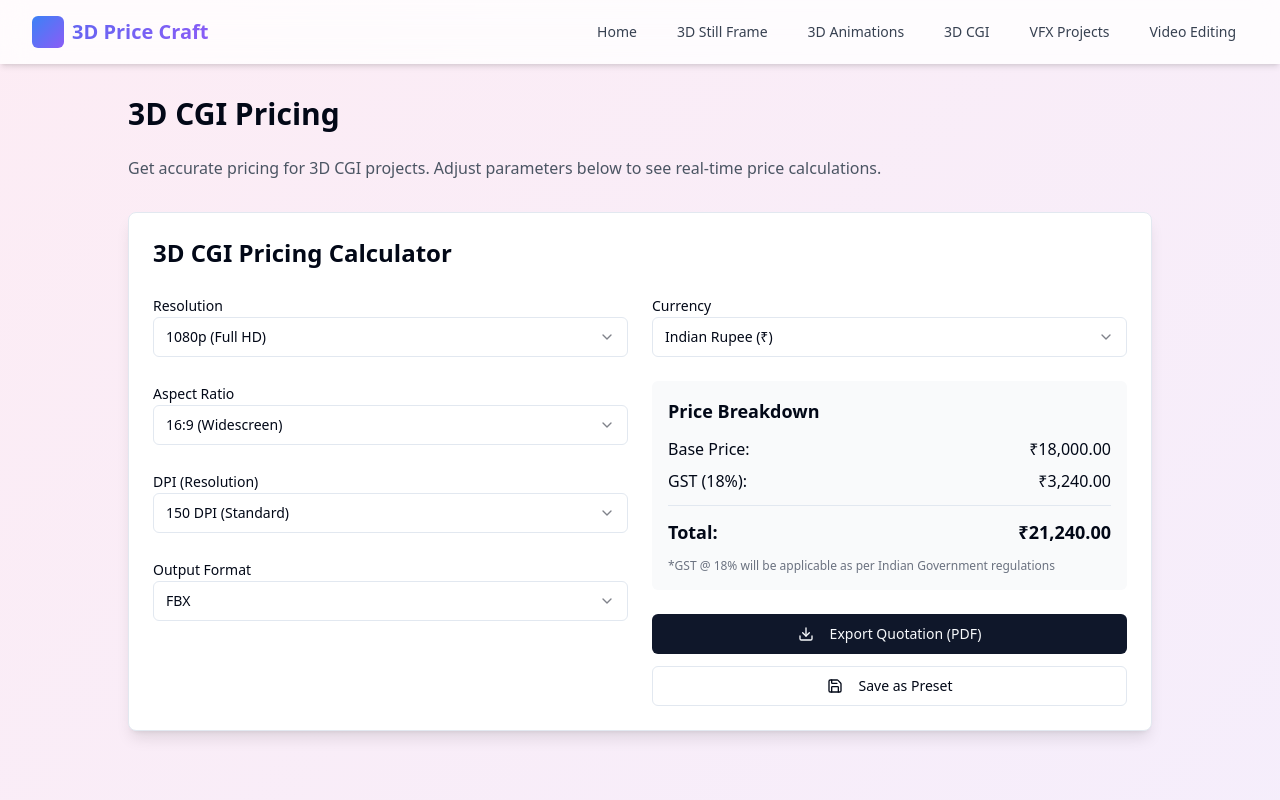
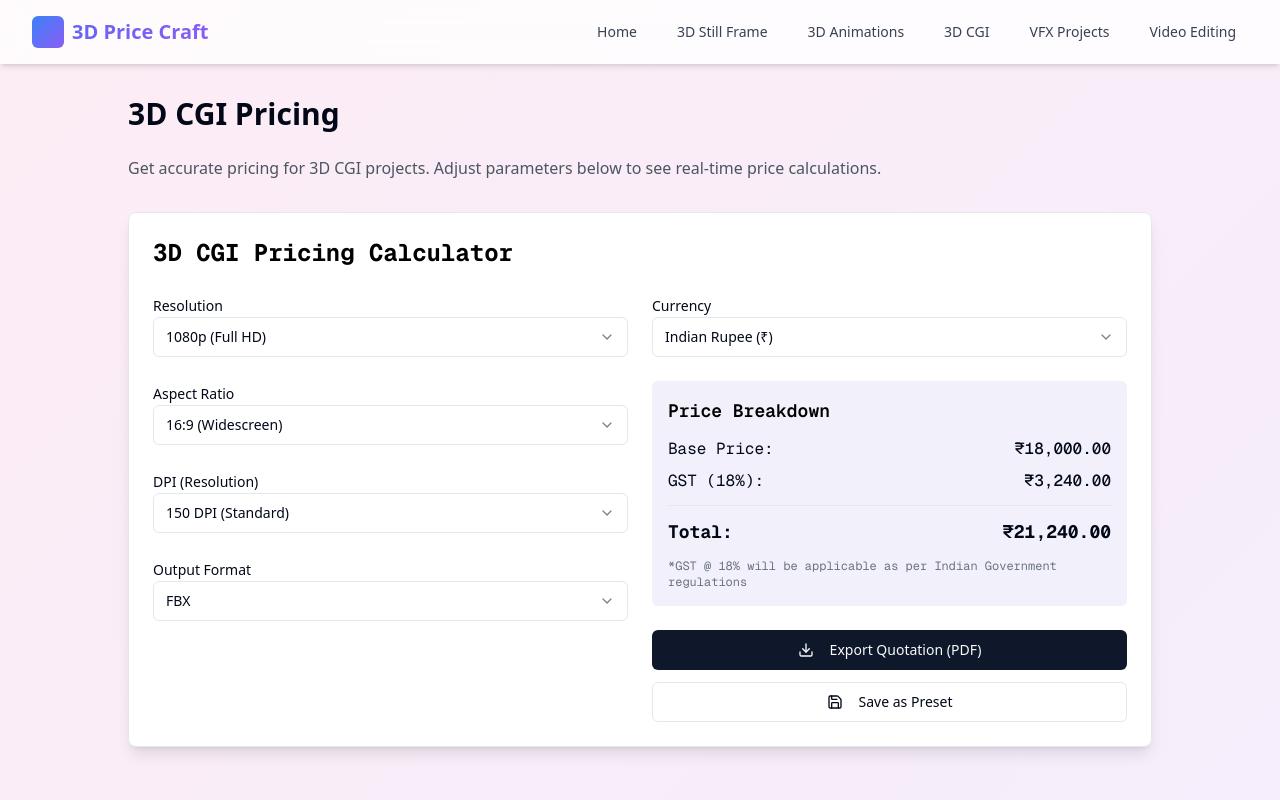
Before and after one commit to sms03/3d-artist-quote-calculator, a React (Vite) app: page /3d-cgi in a window 1280 px wide. Shown: the top 800 px of the page. Built offline with nearby package versions, Linux system fonts and the light colour scheme.

Commit message:
feat: Implement font and color scheme changes

```diff
--- a/index.html
+++ b/index.html
@@ -1,3 +1,4 @@
+
 <!DOCTYPE html>
 <html lang="en">
   <head>
@@ -15,6 +16,10 @@
     <meta name="twitter:card" content="summary_large_image" />
     <meta name="twitter:site" content="@lovable_dev" />
     <meta name="twitter:image" content="https://lovable.dev/opengraph-image-p98pqg.png" />
+
+    <link rel="preconnect" href="https://fonts.googleapis.com">
+    <link rel="preconnect" href="https://fonts.gstatic.com" crossorigin>
+    <link href="https://fonts.googleapis.com/css2?family=Geist+Mono:wght@100..900&display=swap" rel="stylesheet">
   </head>
 
   <body>
--- a/src/components/pricing/PricingCalculator.tsx
+++ b/src/components/pricing/PricingCalculator.tsx
@@ -1,4 +1,3 @@
-
 import { useState, useEffect } from "react";
 import {
   calculatePrice,
@@ -96,9 +95,9 @@ const PricingCalculator = ({
     );
 
     setBasePrice(price);
-    setGstAmount(calculateGST(price));
-    setTotalPrice(calculateTotalWithGST(price));
-  }, [serviceType, resolution, aspectRatio, duration, frameRate, dpi, outputFormat]);
+    setGstAmount(calculateGST(price, currency));
+    setTotalPrice(calculateTotalWithGST(price, currency));
+  }, [serviceType, resolution, aspectRatio, duration, frameRate, dpi, outputFormat, currency]);
 
   // Handle preset saving
   const handleSavePreset = () => {
@@ -192,7 +191,7 @@ const PricingCalculator = ({
 
   return (
     <Card className="p-6 shadow-lg">
-      <h2 className="text-2xl font-bold mb-6">{serviceType} Pricing Calculator</h2>
+      <h2 className="text-2xl font-bold mb-6 font-geist-mono text-black">{serviceType} Pricing Calculator</h2>
 
       <div className="grid grid-cols-1 md:grid-cols-2 gap-6">
         {/* Left column - Configuration options */}
@@ -375,29 +374,33 @@ const PricingCalculator = ({
           </div>
 
           {/* Price Breakdown */}
-          <div className="bg-gray-50 p-4 rounded-md">
-            <h3 className="text-lg font-semibold mb-3">Price Breakdown</h3>
+          <div className="bg-soft-gray p-4 rounded-md">
+            <h3 className="text-lg font-semibold mb-3 font-geist-mono text-black">Price Breakdown</h3>
 
-            <div className="flex justify-between mb-2">
+            <div className="flex justify-between mb-2 font-geist-mono">
               <span>Base Price:</span>
               <span className="font-medium">{formatCurrency(convertCurrency(basePrice, "INR", currency), currency)}</span>
             </div>
 
-            <div className="flex justify-between mb-2">
-              <span>GST (18%):</span>
-              <span className="font-medium">{formatCurrency(convertCurrency(gstAmount, "INR", currency), currency)}</span>
-            </div>
+            {currency === "INR" && (
+              <div className="flex justify-between mb-2 font-geist-mono">
+                <span>GST (18%):</span>
+                <span className="font-medium">{formatCurrency(gstAmount, currency)}</span>
+              </div>
+            )}
 
             <Separator className="my-3" />
 
-            <div className="flex justify-between text-lg font-bold">
+            <div className="flex justify-between text-lg font-bold font-geist-mono">
               <span>Total:</span>
               <span>{formatCurrency(convertCurrency(totalPrice, "INR", currency), currency)}</span>
             </div>
 
-            <p className="text-xs text-gray-500 mt-3">
-              *GST @ 18% will be applicable as per Indian Government regulations
-            </p>
+            {currency === "INR" && (
+              <p className="text-xs text-gray-500 mt-3 font-geist-mono">
+                *GST @ 18% will be applicable as per Indian Government regulations
+              </p>
+            )}
           </div>
 
           {/* Action Buttons */}
--- a/src/utils/pricingUtils.ts
+++ b/src/utils/pricingUtils.ts
@@ -1,4 +1,3 @@
-
 // Exchange rates for currency conversion (last updated placeholder - would use API in production)
 export const exchangeRates = {
   INR: 1, // Base currency
@@ -151,14 +150,14 @@ export const calculatePrice = (
   return Math.round(price / 100) * 100;
 };
 
-// Calculate GST amount
-export const calculateGST = (price: number): number => {
-  return price * GST_RATE;
+// Calculate GST amount - only for Indian currency
+export const calculateGST = (price: number, currency: Currency): number => {
+  return currency === "INR" ? price * GST_RATE : 0;
 };
 
-// Calculate total price with GST
-export const calculateTotalWithGST = (price: number): number => {
-  return price + calculateGST(price);
+// Calculate total price with GST (if applicable)
+export const calculateTotalWithGST = (price: number, currency: Currency): number => {
+  return price + calculateGST(price, currency);
 };
 
 // Convert price to another currency
--- a/tailwind.config.ts
+++ b/tailwind.config.ts
@@ -12,17 +12,12 @@ export default {
   theme: {
     container: {
       center: true,
-			padding: '2rem',
+      padding: "2rem",
       screens: {
-				'2xl': '1400px'
-			}
+        "2xl": "1400px",
+      },
     },
     extend: {
-			backgroundImage: {
-				'gradient-primary': 'linear-gradient(135deg, #6366f1 0%, #8b5cf6 100%)',
-				'gradient-secondary': 'linear-gradient(135deg, #3b82f6 0%, #8b5cf6 100%)',
-				'gradient-accent': 'linear-gradient(135deg, #f43f5e 0%, #ec4899 100%)',
-			},
       colors: {
         border: 'hsl(var(--border))',
         input: 'hsl(var(--input))',
@@ -75,7 +70,23 @@ export default {
           'accent-foreground': 'hsl(var(--sidebar-accent-foreground))',
           border: 'hsl(var(--sidebar-border))',
           ring: 'hsl(var(--sidebar-ring))'
-				}
+        },
+        "soft-green": "#F2FCE2",
+        "soft-yellow": "#FEF7CD",
+        "soft-orange": "#FEC6A1",
+        "soft-purple": "#E5DEFF",
+        "soft-pink": "#FFDEE2",
+        "soft-peach": "#FDE1D3",
+        "soft-blue": "#D3E4FD",
+        "soft-gray": "#F1F0FB",
+      },
+      fontFamily: {
+        "geist-mono": ["Geist Mono", "monospace"],
+      },
+      backgroundImage: {
+        'gradient-primary': 'linear-gradient(135deg, #6366f1 0%, #8b5cf6 100%)',
+        'gradient-secondary': 'linear-gradient(135deg, #3b82f6 0%, #8b5cf6 100%)',
+        'gradient-accent': 'linear-gradient(135deg, #f43f5e 0%, #ec4899 100%)',
       },
       borderRadius: {
         lg: 'var(--radius)',
```
Lines whose indentation alone changed are shown as unchanged.
